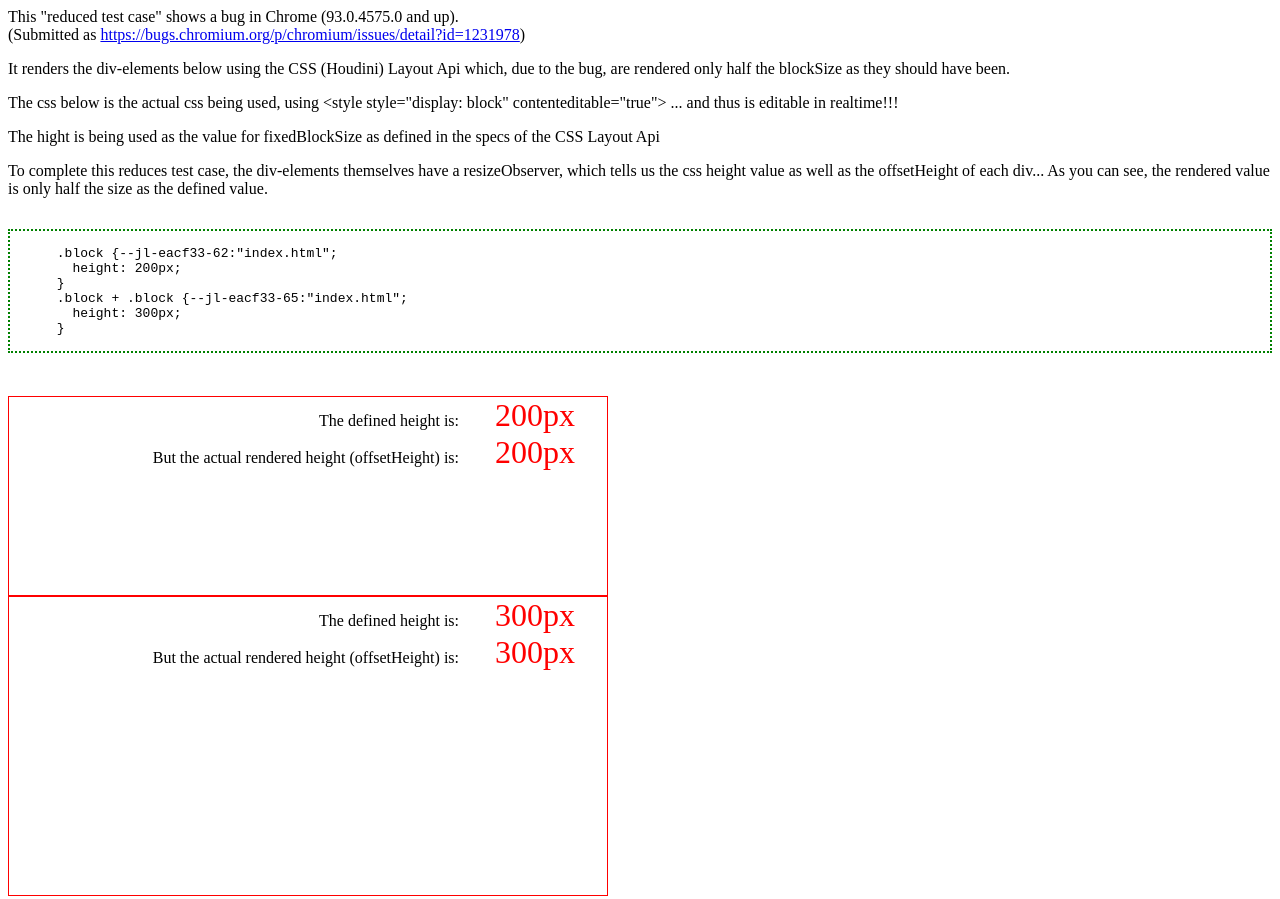
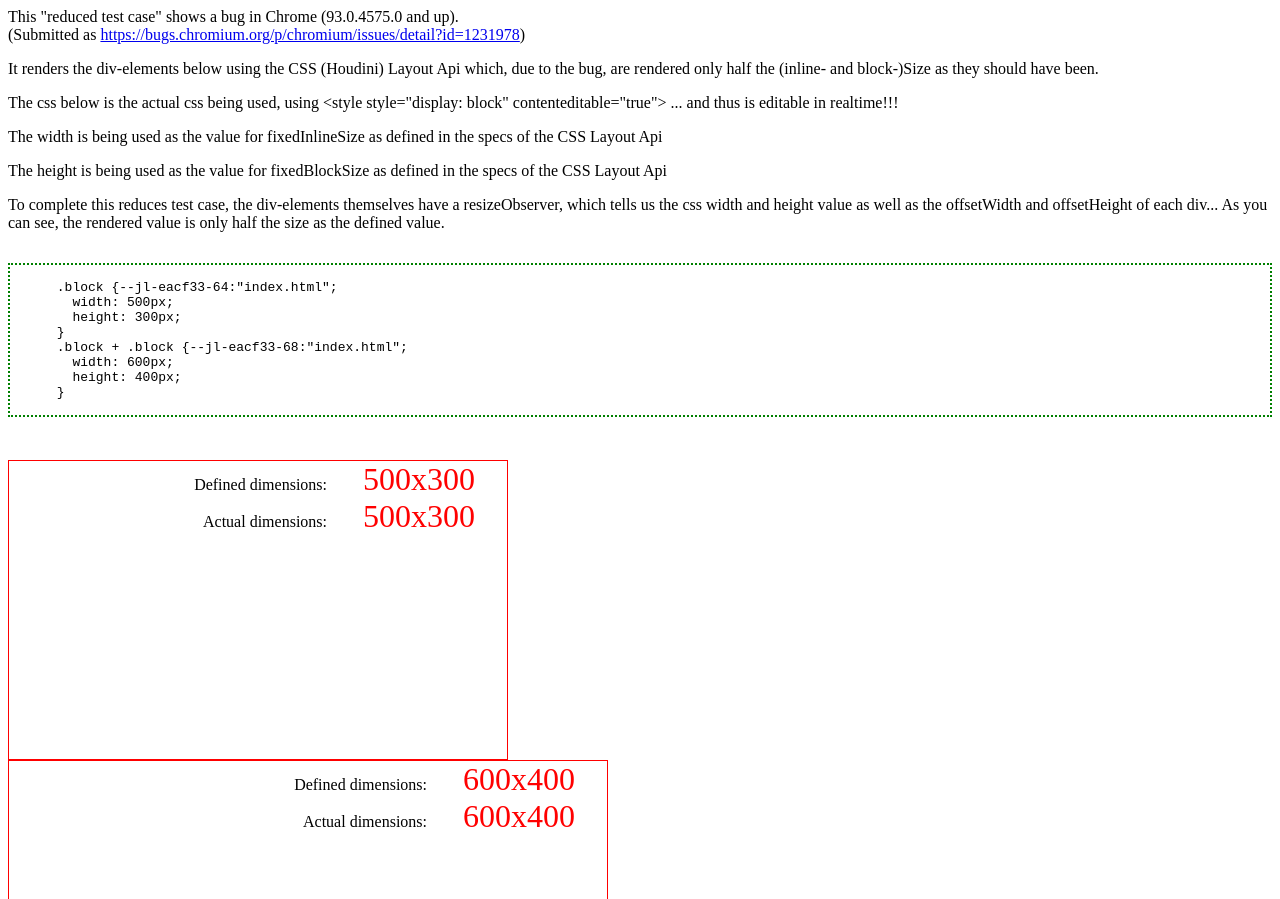
Before and after one commit to bhamblok/ChromeCSSLayoutApiIssueHalfBlockSize, a plain HTML site: page index.html in a window 1280 px wide. Shown: the top 899 px of the page. Drawn offline with Linux system fonts and the light colour scheme.

Commit message:
extend the bug with inlineSize

```diff
--- a/index.html
+++ b/index.html
@@ -38,8 +38,9 @@ window.addEventListener('load', () => {
   const resizeObserver = new ResizeObserver((entries) => {
     entries.forEach((entry) => {
       const definedHeight = [...entry.target.computedStyleMap()].find(entry => entry[0] === 'height')[1][0].value;
-      entry.target.innerHTML = `The defined height is: <span>${definedHeight}px</span>
-      <br>But the actual rendered height (offsetHeight) is: <span>${entry.target.offsetHeight}px</span>`;
+      const definedWidth = [...entry.target.computedStyleMap()].find(entry => entry[0] === 'width')[1][0].value;
+      entry.target.innerHTML = `Defined dimensions: <span>${definedWidth}x${definedHeight}</span>
+      <br>Actual dimensions: <span>${entry.target.offsetWidth}x${entry.target.offsetHeight}</span>`;
     });
   });
   [...document.querySelectorAll('.block')].forEach((block) => {
@@ -53,17 +54,20 @@ window.addEventListener('load', () => {
     <br>
     (Submitted as <a href="https://bugs.chromium.org/p/chromium/issues/detail?id=1231978">https://bugs.chromium.org/p/chromium/issues/detail?id=1231978</a>)
   </p>
-  <p>It renders the div-elements below using the CSS (Houdini) Layout Api which, due to the bug, are rendered only half the blockSize as they should have been.</p>
+  <p>It renders the div-elements below using the CSS (Houdini) Layout Api which, due to the bug, are rendered only half the (inline- and block-)Size as they should have been.</p>
   <p>The css below is the actual css being used, using &lt;style style="display: block" contenteditable="true"&gt; ... and thus is editable in realtime!!!</p>
-  <p>The hight is being used as the value for fixedBlockSize as defined in the specs of the CSS Layout Api</p>
-  <p>To complete this reduces test case, the div-elements themselves have a resizeObserver, which tells us the css height value as well as the offsetHeight of each div... As you can see, the rendered value is only half the size as the defined value.</p>
+  <p>The width is being used as the value for fixedInlineSize as defined in the specs of the CSS Layout Api</p>
+  <p>The height is being used as the value for fixedBlockSize as defined in the specs of the CSS Layout Api</p>
+  <p>To complete this reduces test case, the div-elements themselves have a resizeObserver, which tells us the css width and height value as well as the offsetWidth and offsetHeight of each div... As you can see, the rendered value is only half the size as the defined value.</p>
   <pre>
     <style style="display: block;" contenteditable="true">
       .block {
-        height: 200px;
+        width: 500px;
+        height: 300px;
       }
       .block + .block {
-        height: 300px;
+        width: 600px;
+        height: 400px;
       }
     </style>
   </pre>
@@ -77,6 +81,7 @@ window.addEventListener('load', () => {
     registerLayout('block-like', class {
       static childInputProperties = [
         'height',
+        'width',
       ];
 
       async intrinsicSizes(children, edges, styleMap) {}
@@ -86,6 +91,7 @@ window.addEventListener('load', () => {
           children.map((child) => {
             return child.layoutNextFragment({
               fixedBlockSize: child.styleMap.get('height').value,
+              fixedInlineSize: child.styleMap.get('width').value,
             })
           })
         );
@@ -102,6 +108,7 @@ window.addEventListener('load', () => {
         };
       }
     });
+
   </pre>
 </body>
 </html>
```
Also changed, not shown: houdini-layout-api.js (+7 -0 lines).
